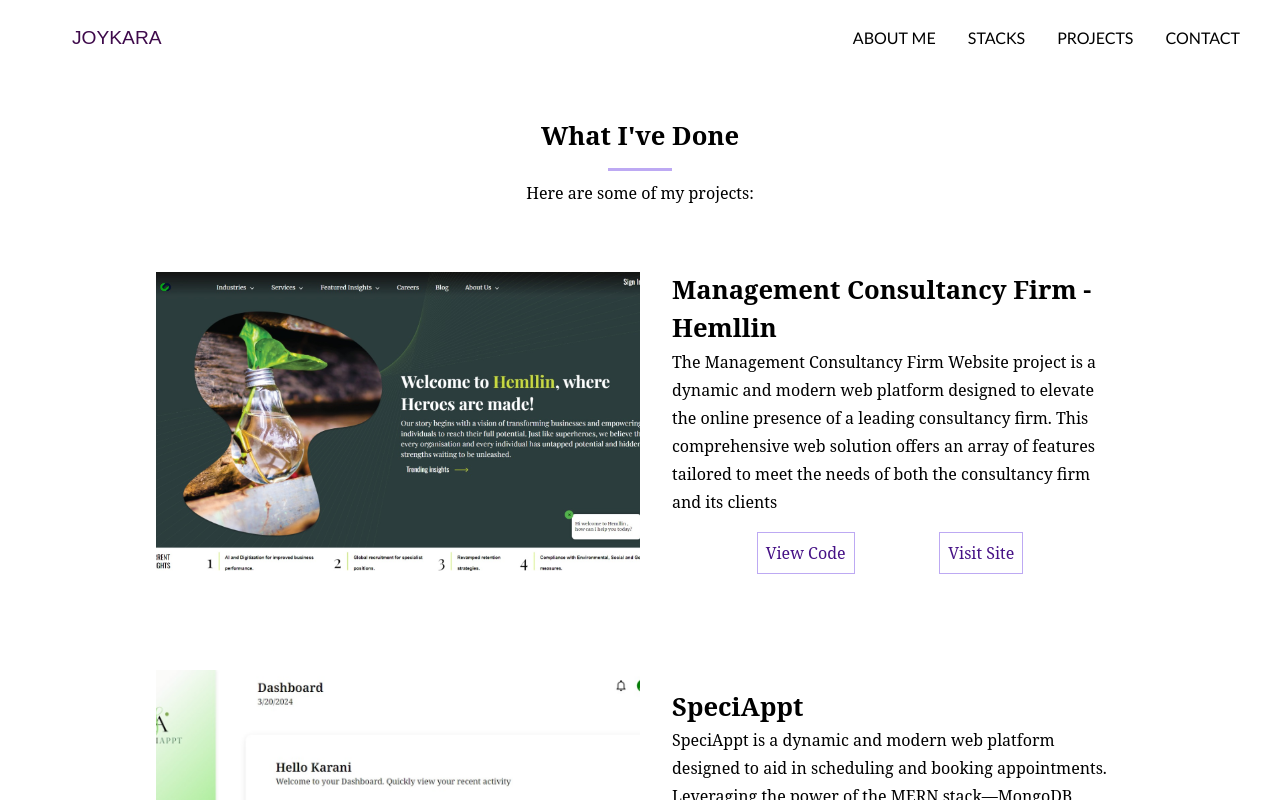
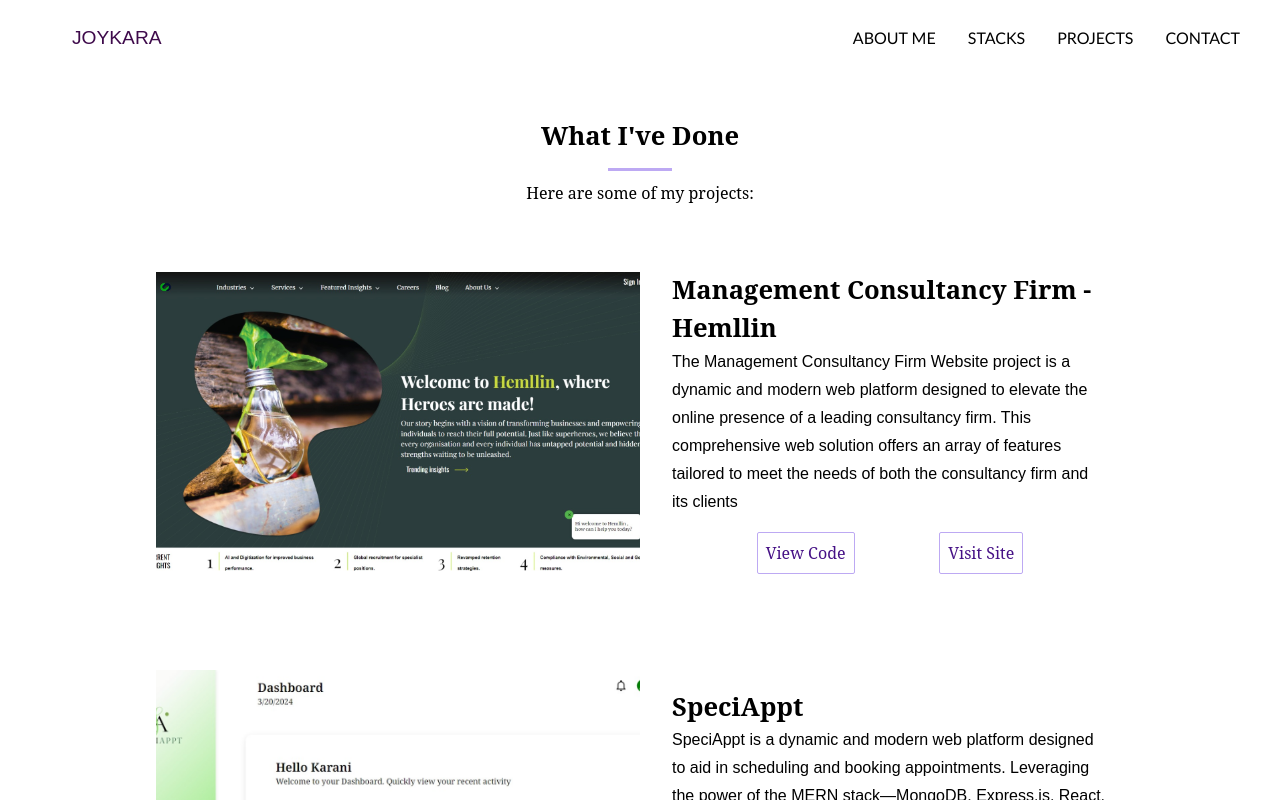
Before and after one commit to joykara/Joykarani_portfolio, a React (Create React App) app: page /projects in a window 1280 px wide. Shown: the top 800 px of the page. Built offline with nearby package versions, Linux system fonts and the light colour scheme.

Commit message:
chore: update project cards

```diff
--- a/src/components/header/Header.jsx
+++ b/src/components/header/Header.jsx
@@ -3,7 +3,7 @@
 import { FaTwitter, FaLinkedinIn, FaGithub } from 'react-icons/fa';
 import blob from '../../assets/blobanimation.svg';
 import TypewriterComponent from 'typewriter-effect';
-import CVFile from '../../assets/JoyKarani-CV.pdf'
+import CVFile from '../../assets/JoyKarani_CV.pdf'
 
 const Header = () => {
   return (
--- a/src/components/projects/Card.jsx
+++ b/src/components/projects/Card.jsx
@@ -7,14 +7,14 @@
   return (
     <div className='project-cards'>
     {projectList.map((project) => (
-      <div className='project-card-content scale-up'key={project.id}>
+      <div className='project-card-content scale-up rounded-md'key={project.id}>
         <img src={project.imgSrc} alt={project.title} />
         <div className="project-card-info">
           <h3>{project.title}</h3>
-          <p>{project.description}</p>
+          <p className='font-eb'>{project.description}</p>
           <div className="project-links">
-            <Link to={project.code} target="_blank" rel="noopener noreferrer">View Code</Link>
-            <a href={project.link} target="_blank" rel="noopener noreferrer">Visit Site</a>
+            <Link to={project.code} target="_blank" rel="noopener noreferrer" className='rounded-sm'>View Code</Link>
+            <a href={project.link} target="_blank" rel="noopener noreferrer" className='rounded-sm'>Visit Site</a>
           </div>
         </div>
       </div>
--- a/src/components/projects/projects.css
+++ b/src/components/projects/projects.css
@@ -50,6 +50,9 @@
 }
 .project-card-info:hover{
     border-top: 0;
+}
+.project-card-info p{
+    font-family: var(--links-font-family);
 }
 .project-links{
     display: flex;
```
